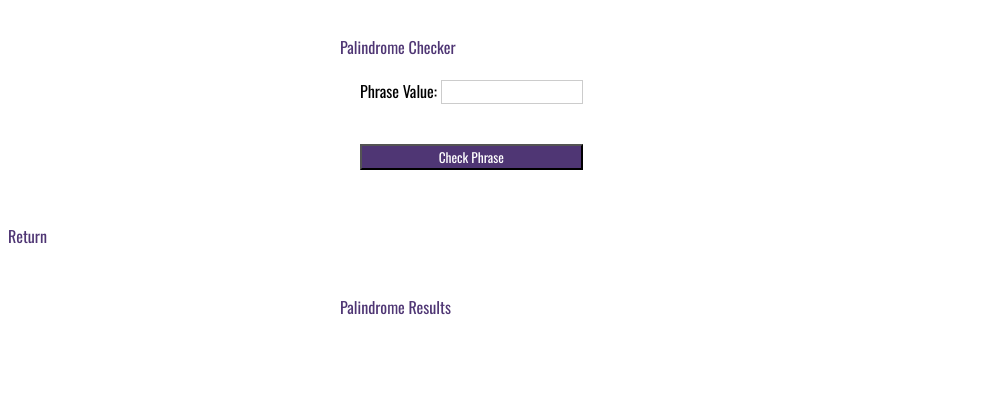
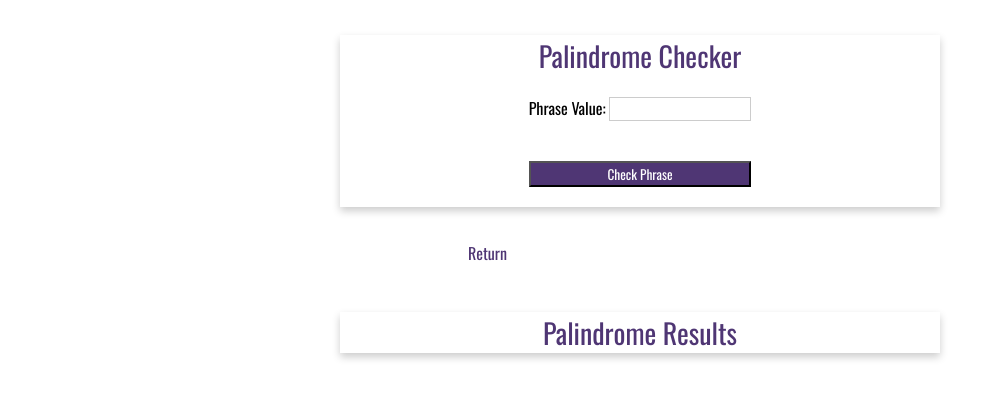
Before and after one commit to jibireru/web-330, a plain HTML site: page week-2/groves-palindrome.html in a window 1280 px wide. Shown: the part 109-508 px from the top of the page, without its empty margins (0-997 px from the left). Drawn offline with nearby package versions, Linux system fonts and the light colour scheme.

Commit message:
Update site.css

```diff
--- a/site.css
+++ b/site.css
@@ -68,3 +68,26 @@ Description: Global Site CSS for projects and assignments in EnterPrise JavaScri
 .full-width {
     width: 100%;
 }
+
+.card-container {
+  background-color: var(--card-background-color);
+  box-shadow: 0 4px 8px 0 rgba(0, 0, 0, 0.2);
+  transition: 0.3s;
+  width: 600px;
+}
+
+.card-content {
+    text-align: center;
+}
+
+.card-container {
+    text-align: center;
+}
+
+.return-home {
+    margin-left: 460px;
+}
+
+.card-title {
+    font-size: 28px;
+}
```
